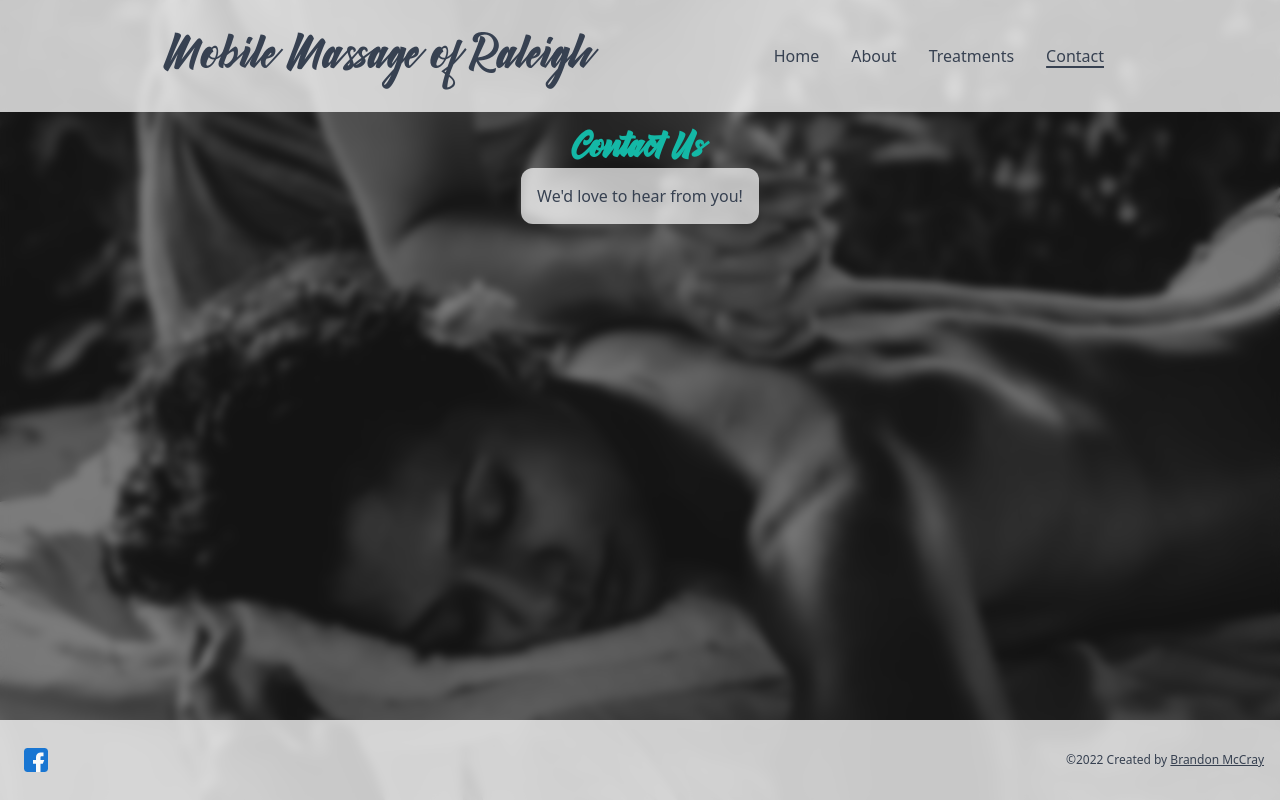
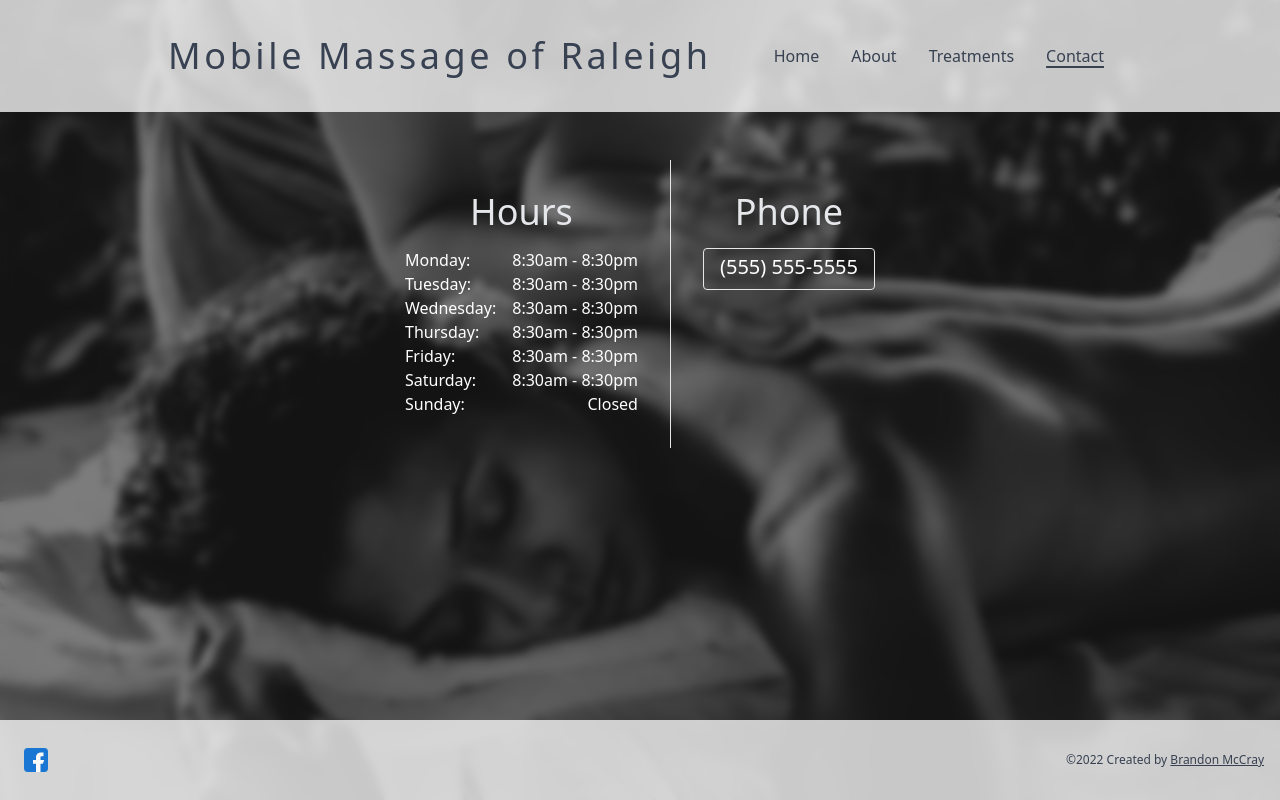
Before and after one commit to bradmccray89/mobile-massage, an Angular app: page /contact in a window 1280 px wide. Built offline with nearby package versions, Linux system fonts and the light colour scheme.

Commit message:
final touches before demo

```diff
--- a/package.json
+++ b/package.json
@@ -35,6 +35,7 @@
     "karma-coverage": "~2.2.0",
     "karma-jasmine": "~5.0.0",
     "karma-jasmine-html-reporter": "~1.7.0",
+    "libphonenumber-js": "^1.10.14",
     "postcss": "^8.4.19",
     "tailwindcss": "^3.2.4",
     "typescript": "~4.8.2"
--- a/src/app/animations/fade.ts
+++ b/src/app/animations/fade.ts
@@ -4,75 +4,9 @@ import {
   style,
   animate,
   query,
-  group,
-  animateChild,
 } from '@angular/animations';
 
-const resetRoute = [
-  style({ position: 'relative' }),
-  query(
-    ':enter, :leave',
-    [
-      style({
-        position: 'fixed', // using absolute makes the scroll get stuck in the previous page's scroll position on the new page
-        top: 0, // adjust this if you have a header so it factors in the height and not cause the router outlet to jump as it animates
-        left: 0,
-        width: '100%',
-        opacity: 0,
-      }),
-    ],
-    { optional: true }
-  ),
-];
-
-// Fade Animation
-// export const fadeInOut = trigger('fadeInOut', [
-//   transition('* => *', [
-//     ...resetRoute,
-//     query(':enter', [style({ opacity: 0 })], {
-//       optional: true,
-//     }),
-//     group([
-//       query(
-//         ':leave',
-//         [style({ opacity: 1 }), animate('300ms', style({ opacity: 0 }))],
-//         { optional: true }
-//       ),
-//       query(
-//         ':enter',
-//         [style({ opacity: 0 }), animate('300ms', style({ opacity: 1 }))],
-//         { optional: true }
-//       ),
-//     ]),
-//   ]),
-// ]);
-
 export const fadeInOut = trigger('routeAnimations', [
-  // transition('HomePage <=> AboutPage', [
-  //   style({ position: 'relative' }),
-  //   query(
-  //     ':enter, :leave',
-  //     [
-  //       style({
-  //         position: 'absolute',
-  //         top: 0,
-  //         left: 0,
-  //         width: '100%',
-  //       }),
-  //     ],
-  //     { optional: true }
-  //   ),
-  //   query(':enter', [style({ left: '-100%' })], { optional: true }),
-  //   query(':leave', animateChild(), { optional: true }),
-  //   group([
-  //     query(':leave', [animate('300ms ease-out', style({ left: '100%' }))], {
-  //       optional: true,
-  //     }),
-  //     query(':enter', [animate('300ms ease-out', style({ left: '0%' }))], {
-  //       optional: true,
-  //     }),
-  //   ]),
-  // ]),
   transition('* => *', [
     query(':enter', [style({ opacity: 0 })], {
       optional: true,
@@ -89,7 +23,7 @@ export const fadeInOut = trigger('routeAnimations', [
       ':enter',
       [
         style({ opacity: 0 }),
-        animate('500ms ease-in-out', style({ opacity: 1 })),
+        animate('500ms 200ms ease-in-out', style({ opacity: 1 })),
       ],
       { optional: true }
     ),
--- a/src/app/app.module.ts
+++ b/src/app/app.module.ts
@@ -9,7 +9,7 @@ import { FooterComponent } from './components/footer/footer.component';
 import { HomeComponent } from './pages/home/home.component';
 import { AboutComponent } from './pages/about/about.component';
 import { ServicesComponent } from './pages/services/services.component';
-import { ContactComponent } from './pages/contact/contact.component';
+import { ContactComponent, PhonePipe } from './pages/contact/contact.component';
 import { ServiceDetailsComponent } from './components/service-details/service-details.component';
 
 @NgModule({
@@ -22,6 +22,7 @@ import { ServiceDetailsComponent } from './components/service-details/service-de
     ServicesComponent,
     ContactComponent,
     ServiceDetailsComponent,
+    PhonePipe,
   ],
   imports: [BrowserModule, BrowserAnimationsModule, AppRoutingModule],
   providers: [],
--- a/src/app/components/footer/footer.component.html
+++ b/src/app/components/footer/footer.component.html
@@ -6,7 +6,7 @@
     target="_blank"
     class="p-2 rounded cursor-pointer hover:bg-white/10"
   >
-    <img src="../../../assets/icon-fb2.png" />
+    <img src="assets/icon-fb2.png" />
   </a>
 </div>
 <div
--- a/src/app/components/navbar/navbar.component.html
+++ b/src/app/components/navbar/navbar.component.html
@@ -2,7 +2,7 @@
   class="absolute top-0 left-0 flex items-center justify-between w-full h-20 px-4 text-gray-700 md:h-28 md:px-20 lg:px-40 bg-neutral-100/80"
 >
   <div
-    class="px-2 text-2xl cursor-pointer w-36 md:w-fit md:w-unset md:text-5xl"
+    class="w-56 px-2 font-sans text-2xl font-light tracking-widest cursor-pointer md:w-fit md:w-unset md:text-4xl"
     [routerLink]="'home'"
   >
     Mobile Massage of Raleigh
--- a/src/app/components/service-details/service-details.component.html
+++ b/src/app/components/service-details/service-details.component.html
@@ -2,6 +2,8 @@
   class="flex flex-col p-4 rounded-xl bg-white/70 w-full max-w-[500px] hover:scale-105 cursor-pointer transition-all duration-200 ease-out font-sans"
   (click)="selectService()"
 >
-  <div class="text-2xl font-bold text-teal-500">{{ service.title }}</div>
-  <div class="text-gray-700">{{ service.description }}</div>
+  <div class="mb-2 text-[1.7rem] font-light text-gray-700">
+    {{ service.title }}
+  </div>
+  <div class="text-gray-600">{{ service.description }}</div>
 </div>
--- a/src/app/pages/about/about.component.html
+++ b/src/app/pages/about/about.component.html
@@ -1,13 +1,13 @@
 <div class="page-container">
   <div class="grid grid-cols-1 gap-4 xl:grid-cols-2">
     <div class="flex flex-col items-center justify-start">
-      <div class="my-4 text-4xl text-center text-teal-500">
+      <div class="my-4 font-sans text-4xl font-thin text-center text-gray-200">
         The Purpose of Massage
       </div>
       <div
         class="flex items-start justify-center p-2 pl-4 text-gray-700 h-fit gap-x-4 rounded-xl bg-white/70"
       >
-        <div class="text-gray-700 max-w-[400px] leading-loose font-sans">
+        <div class="text-gray-700 max-w-[400px] leading-relaxed font-sans">
           The purpose for massage is to assist the body in its own natural
           healing process. By this we mean that we can guide your body to a
           proper postural alignment withour any in depth surgical work. Massage
@@ -28,7 +28,9 @@
       </div>
     </div>
     <div class="flex flex-col items-center justify-start">
-      <div class="my-4 text-4xl text-center text-teal-500">Our Philosophy</div>
+      <div class="my-4 font-sans text-4xl font-thin text-center text-gray-200">
+        Our Philosophy
+      </div>
       <div
         class="flex items-start justify-center p-2 pl-4 rounded-xl h-fit gap-x-4 bg-white/70"
       >
@@ -36,7 +38,7 @@
           class="hidden float-left object-contain rounded-xl md:block xl:hidden h-[400px]"
           src="assets/bg-candle3.jpg"
         />
-        <div class="text-gray-700 max-w-[400px] leading-loose font-sans">
+        <div class="text-gray-700 max-w-[400px] leading-relaxed font-sans">
           Our philosophy is simple. We want to give you exactly what you need.
           Whether that be relaxation or pain management. Treatment can be set up
           to help relieve long term pain or just relieve stress. Our best
--- a/src/app/pages/contact/contact.component.html
+++ b/src/app/pages/contact/contact.component.html
@@ -1,10 +1,37 @@
 <div class="page-container">
   <div class="flex flex-col">
-    <div class="text-4xl font-bold text-center text-teal-500">Contact Us</div>
     <div
-      class="flex items-start justify-center p-4 font-sans text-gray-700 rounded-xl h-fit gap-x-4 bg-white/70"
+      class="flex flex-col items-start justify-center mt-8 md:flex-row h-fit"
     >
-      We'd love to hear from you!
+      <div
+        class="flex flex-col items-center justify-center order-2 p-8 md:border-r md:order-1"
+      >
+        <div class="mb-4 font-sans text-4xl font-light text-gray-200">
+          Hours
+        </div>
+        <ul class="font-sans whitespace-nowrap hours">
+          <li><span>Monday:</span> <span>8:30am - 8:30pm</span></li>
+          <li><span>Tuesday:</span> <span>8:30am - 8:30pm</span></li>
+          <li><span>Wednesday:</span> <span>8:30am - 8:30pm</span></li>
+          <li><span>Thursday:</span> <span>8:30am - 8:30pm</span></li>
+          <li><span>Friday:</span> <span>8:30am - 8:30pm</span></li>
+          <li><span>Saturday:</span> <span>8:30am - 8:30pm</span></li>
+          <li><span>Sunday:</span> <span>Closed</span></li>
+        </ul>
+      </div>
+      <div
+        class="flex flex-col items-center justify-center order-1 w-full p-8 md:order-2"
+      >
+        <div class="mb-4 font-sans text-4xl font-light text-gray-200">
+          Phone
+        </div>
+        <a
+          [href]="'tel:+1' + phoneNumber"
+          class="flex items-center justify-center px-4 pt-1 pb-2 font-sans text-xl font-light border border-gray-200 rounded hover:bg-white/20"
+        >
+          {{ phoneNumber | phone }}
+        </a>
+      </div>
     </div>
   </div>
 </div>
--- a/src/app/pages/contact/contact.component.scss
+++ b/src/app/pages/contact/contact.component.scss
@@ -0,0 +1,3 @@
+.hours > li {
+  @apply flex justify-between items-center gap-x-4;
+}
--- a/src/app/pages/contact/contact.component.ts
+++ b/src/app/pages/contact/contact.component.ts
@@ -1,11 +1,30 @@
-import { Component, OnInit } from '@angular/core';
+import { Component, OnInit, Pipe, PipeTransform } from '@angular/core';
+import { parsePhoneNumber, CountryCode } from 'libphonenumber-js/min';
 
+@Pipe({
+  name: 'phone',
+})
+export class PhonePipe implements PipeTransform {
+  transform(phoneValue: number | string, countryCode: string = 'US'): any {
+    try {
+      const phoneNumber = parsePhoneNumber(
+        phoneValue + '',
+        countryCode as CountryCode
+      );
+      return phoneNumber.formatNational();
+    } catch (error) {
+      return phoneValue;
+    }
+  }
+}
 @Component({
   selector: 'app-contact',
   templateUrl: './contact.component.html',
   styleUrls: ['./contact.component.scss'],
 })
 export class ContactComponent implements OnInit {
+  phoneNumber = '5555555555';
+
   constructor() {}
 
   ngOnInit(): void {}
--- a/src/app/pages/home/home.component.html
+++ b/src/app/pages/home/home.component.html
@@ -1,6 +1,6 @@
 <div class="page-container">
   <div
-    class="flex flex-col items-center justify-center w-full h-full p-4 font-sans text-4xl font-bold text-white gap-y-20"
+    class="flex flex-col items-center justify-center w-full h-full p-4 font-sans text-4xl font-light text-white gap-y-20"
   >
     <span class="text-center">
       The relaxation of a massage in the comfort of your home.
--- a/src/app/pages/services/services.component.html
+++ b/src/app/pages/services/services.component.html
@@ -1,6 +1,8 @@
 <div class="page-container">
   <div class="flex flex-col justify-center">
-    <div class="pb-4 text-4xl font-bold text-center text-teal-500">
+    <div
+      class="pb-4 my-4 font-sans text-4xl font-thin text-center text-gray-200"
+    >
       Treatments
     </div>
     <div class="grid grid-cols-1 gap-4 p-4 lg:grid-cols-2 xl:grid-cols-3">
```
Also changed, not shown: 1 other file (tests, documents, lock files or other folders).
